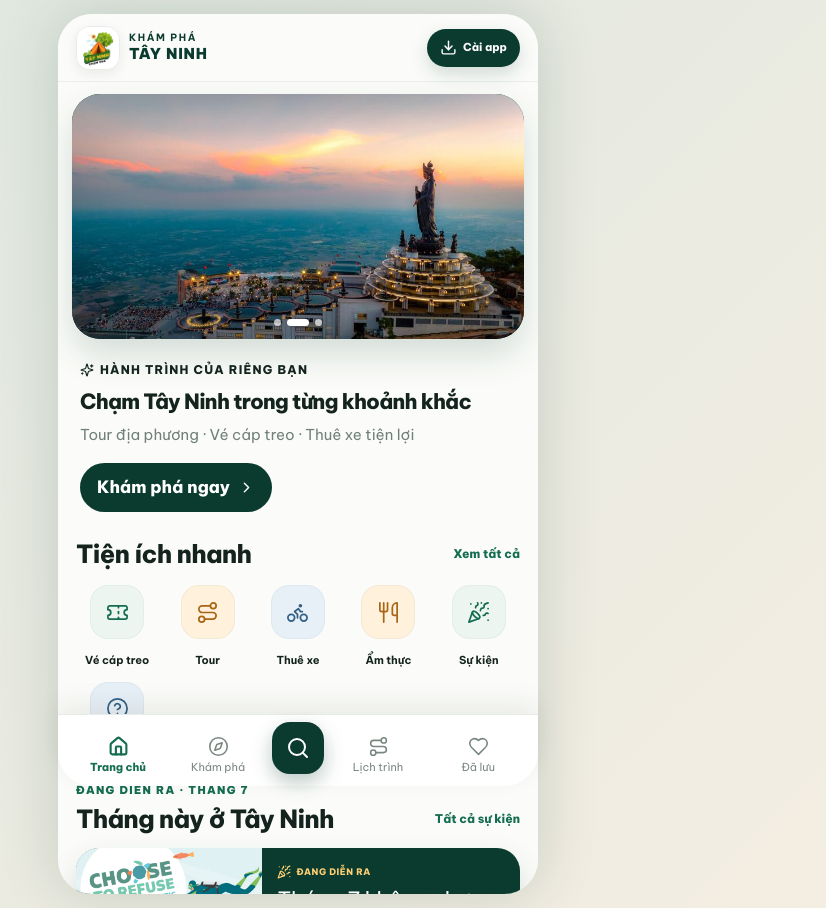
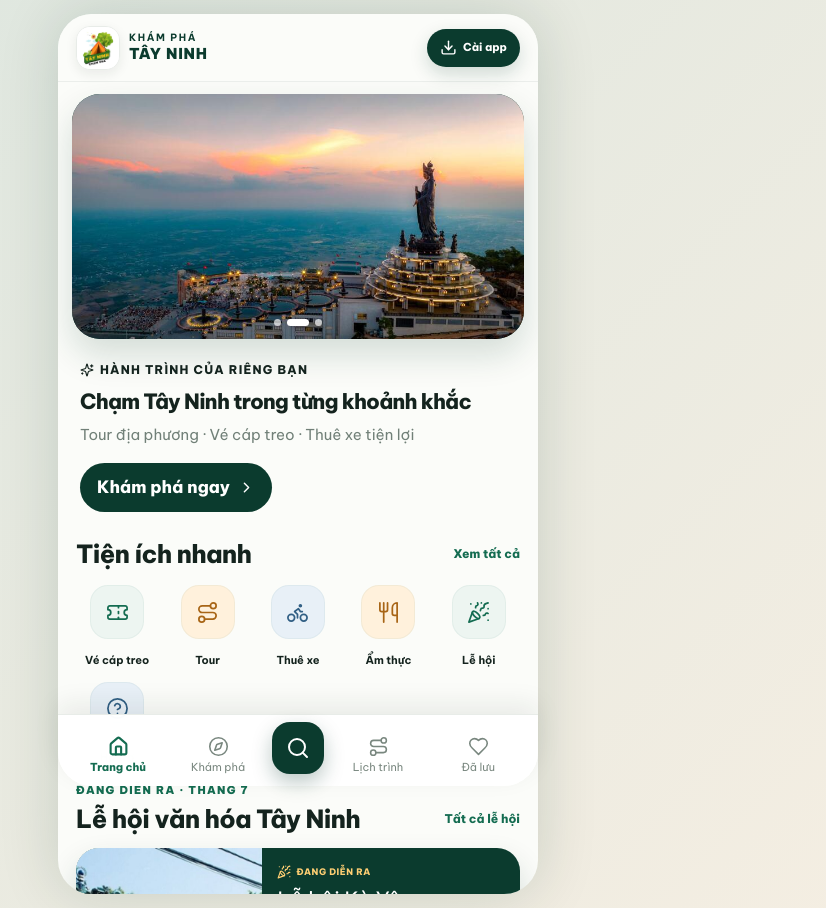
Before and after one commit to minhminhpicture/tayninhtravelapp, a Next.js app: page / in a window 1280 px wide. Shown: the whole page, without its empty margins (342-1168 px from the left). Built offline with nearby package versions, Linux system fonts and the light colour scheme.

Commit message:
Tập trung nội dung vào các lễ hội văn hóa truyền thống hằng năm của Tây Ninh

```diff
--- a/app/page.tsx
+++ b/app/page.tsx
@@ -70,7 +70,7 @@ const quickActions = [
   { label: "Tour", icon: Route, action: "service" },
   { label: "Thuê xe", icon: Bike, action: "service" },
   { label: "Ẩm thực", icon: Utensils, action: "food" },
-  { label: "Sự kiện", icon: PartyPopper, action: "events" },
+  { label: "Lễ hội", icon: PartyPopper, action: "events" },
   { label: "Hỗ trợ", icon: CircleHelp, action: "support" },
 ];
 
@@ -192,17 +192,6 @@ const allEvents: EventItem[] = [
     image: "/events/via-ba-linh-son.jpg",
     note: "Lễ hội tâm linh lớn nhất miền Nam với nghi thức Trình thập cúng, thu hút hàng triệu khách hành hương.",
     mapQuery: "Linh Sơn Tiên Thạch Tự, Tây Ninh",
-  },
-  {
-    name: "Tháng 7 không nhựa dùng một lần",
-    lunarDate: "Tháng 7 dương lịch",
-    startDate: "2026-07-01",
-    endDate: "2026-07-31",
-    location: "Khu du lịch quốc gia Núi Bà Đen",
-    image: "/events/thang-7-khong-nhua.png",
-    note: "Cùng trở thành “Đại sứ xanh”: mang bình nước, ly cá nhân, túi vải và hạn chế đồ nhựa dùng một lần khi khám phá Núi Bà Đen.",
-    mapQuery: "Khu du lịch quốc gia Núi Bà Đen, Tây Ninh",
-    url: "https://khudulichnuibaden.tayninh.gov.vn/thang-7-khong-nhua-su-dung-mot-lan",
   },
   {
     name: "Lễ Vu Lan – Báo hiếu",
@@ -902,15 +891,15 @@ function HomeEventsSection({ events, onViewAll, onMap }: { events: EventItem[];
     <section className="section home-events">
       <div className="section-title">
         <div>
-          <span>{featuredStatus === "happening" ? "ĐANG DIỄN RA" : "SẮP TỚI"} · {monthLabel.toUpperCase()}</span>
-          <h2>Tháng này ở Tây Ninh</h2>
+          <span>{featuredStatus === "happening" ? "ĐANG DIỄN RA" : "LỄ HỘI TRUYỀN THỐNG"} · {monthLabel.toUpperCase()}</span>
+          <h2>Lễ hội văn hóa Tây Ninh</h2>
         </div>
-        <button onClick={onViewAll}>Tất cả sự kiện</button>
+        <button onClick={onViewAll}>Tất cả lễ hội</button>
       </div>
       <article className="month-event-card">
         <img src={featuredEvent.image} alt={featuredEvent.name} />
         <div className="month-event-copy">
-          <span><PartyPopper size={14} /> {featuredStatus === "happening" ? "Đang diễn ra" : "Sắp tới"}</span>
+          <span><PartyPopper size={14} /> {featuredStatus === "happening" ? "Đang diễn ra" : "Lễ hội tiêu biểu"}</span>
           <h3>{featuredEvent.name}</h3>
           <p>{featuredEvent.note}</p>
           <small><MapPin size={13} /> {featuredEvent.location}</small>
@@ -934,7 +923,7 @@ function HomeEventsSection({ events, onViewAll, onMap }: { events: EventItem[];
               <article className="event-scroll-card" key={event.name}>
                 <img src={event.image} alt={event.name} loading="lazy" />
                 <div>
-                  <span className={`event-status ${status}`}>{status === "happening" ? "Đang diễn ra" : "Sắp tới"}</span>
+                  <span className={`event-status ${status}`}>{status === "happening" ? "Đang diễn ra" : "Hằng năm"}</span>
                   <h4>{event.name}</h4>
                   <small><CalendarDays size={11} /> {event.lunarDate}</small>
                   <small><MapPin size={11} /> {event.location}</small>
@@ -959,8 +948,8 @@ function EventsPage({ events, onMap }: { events: EventItem[]; onMap: (q: string)
 
   return (
     <section className="page-section events-page">
-      <span className="page-kicker">SẮC MÀU VĂN HÓA</span>
-      <h1>Sự kiện Tây Ninh</h1>
+      <span className="page-kicker">LỄ HỘI TRUYỀN THỐNG HẰNG NĂM</span>
+      <h1>Lễ hội văn hóa Tây Ninh</h1>
 
       {featured && (
         <article className="event-featured">
```
